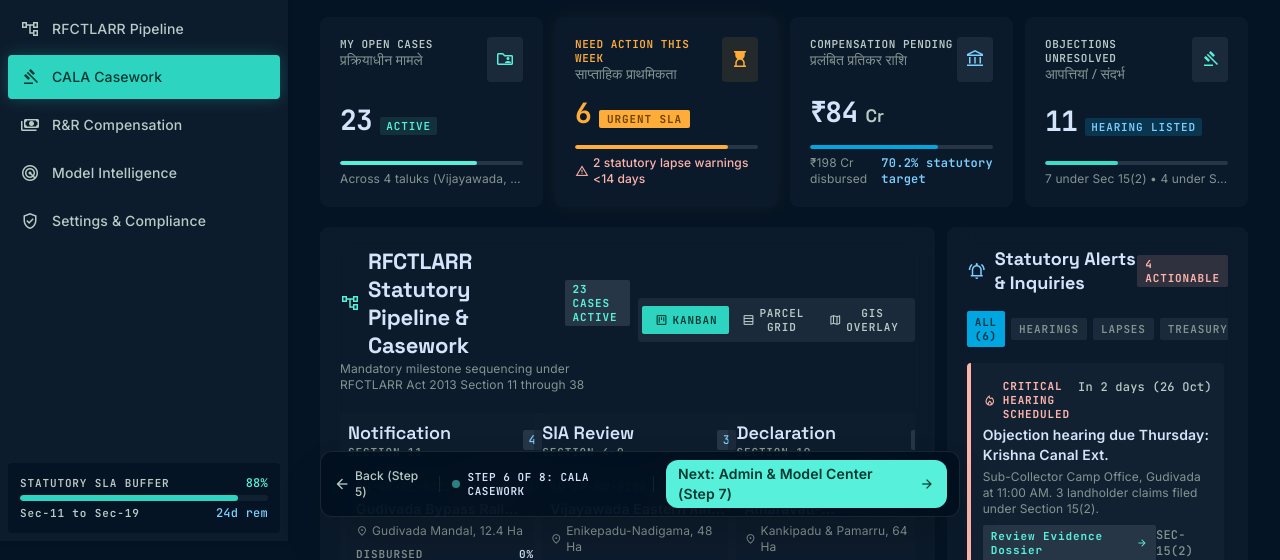
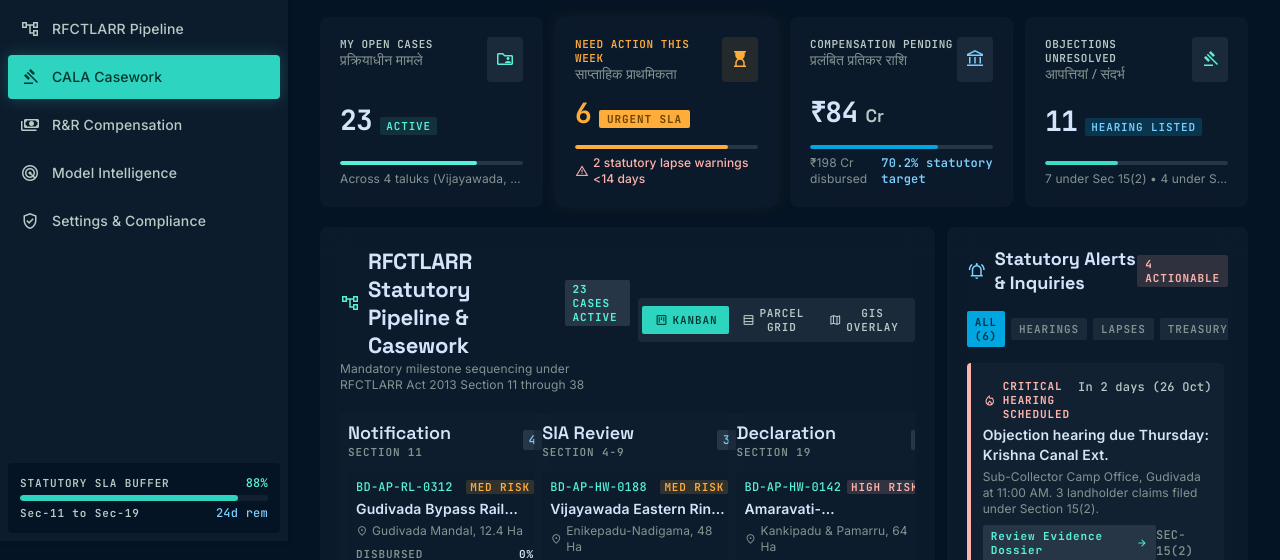
Before and after one commit to mdnavedanjum90-source/SIH-26017, a plain HTML site: page stitch_bhoomidrishti_design_system_guide/bhoomidrishti_district_officer_cala_dashboard/code.html in a window 1280 px wide. Shown: the part 259-819 px from the top of the page. Drawn offline with nearby package versions, Linux system fonts and the light colour scheme; grey boxes are pictures that could not be loaded.

Commit message:
Remove bottom navigation from CALA dashboard
Removed bottom navigation pill section from the HTML.

```diff
--- a/stitch_bhoomidrishti_design_system_guide/bhoomidrishti_district_officer_cala_dashboard/code.html
+++ b/stitch_bhoomidrishti_design_system_guide/bhoomidrishti_district_officer_cala_dashboard/code.html
@@ -1036,21 +1036,5 @@
   });
 </script></main></div>
 
-<!-- Bottom Navigation Pill -->
-<div class="fixed bottom-6 left-1/2 -translate-x-1/2 z-50 flex items-center gap-space-md px-space-md py-2 rounded-full bg-surface-container-lowest/90 backdrop-blur-xl border border-outline-variant/40 shadow-2xl">
-  <a href="../bhoomidrishti_rr_compensation/index.html" class="inline-flex items-center gap-1 text-on-surface-variant hover:text-on-surface text-body-sm font-medium transition-colors">
-    <span class="material-symbols-outlined text-[18px]">arrow_back</span>
-    <span>Back (Step 5)</span>
-  </a>
-  <span class="h-4 w-[1px] bg-outline-variant/30"></span>
-  <div class="flex items-center gap-2">
-    <span class="w-2 h-2 rounded-full bg-primary animate-pulse"></span>
-    <span class="font-label-caps text-label-caps text-on-surface uppercase tracking-wider font-semibold">Step 6 of 8: CALA Casework</span>
-  </div>
-  <span class="h-4 w-[1px] bg-outline-variant/30"></span>
-  <a href="../bhoomidrishti_admin_data_scientist_command_center/index.html" class="inline-flex items-center gap-1.5 px-space-md py-1 rounded-full bg-primary text-on-primary font-body-sm font-semibold hover:bg-primary-container transition-all active:scale-95 shadow-sm">
-    <span>Next: Admin &amp; Model Center (Step 7)</span>
-    <span class="material-symbols-outlined text-[16px]">arrow_forward</span>
-  </a>
-</div>
+
 </body></html>
```
